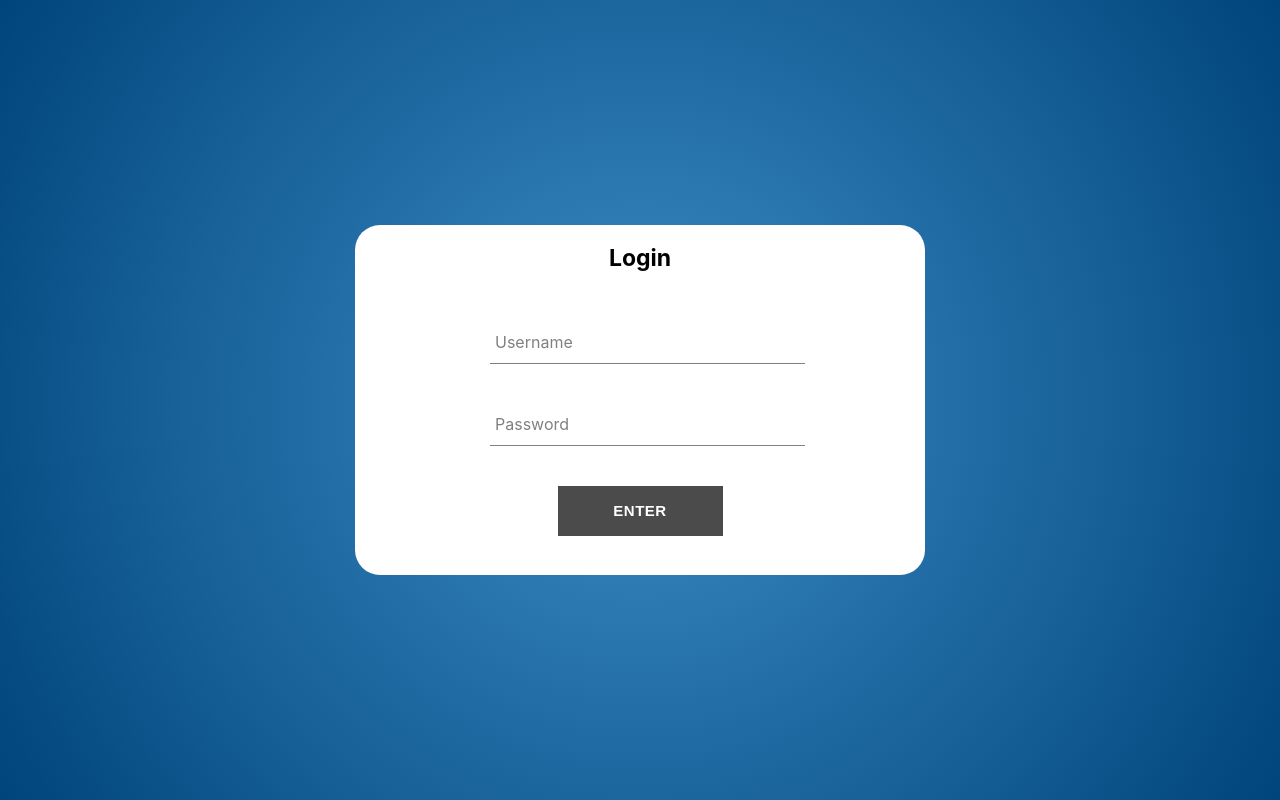
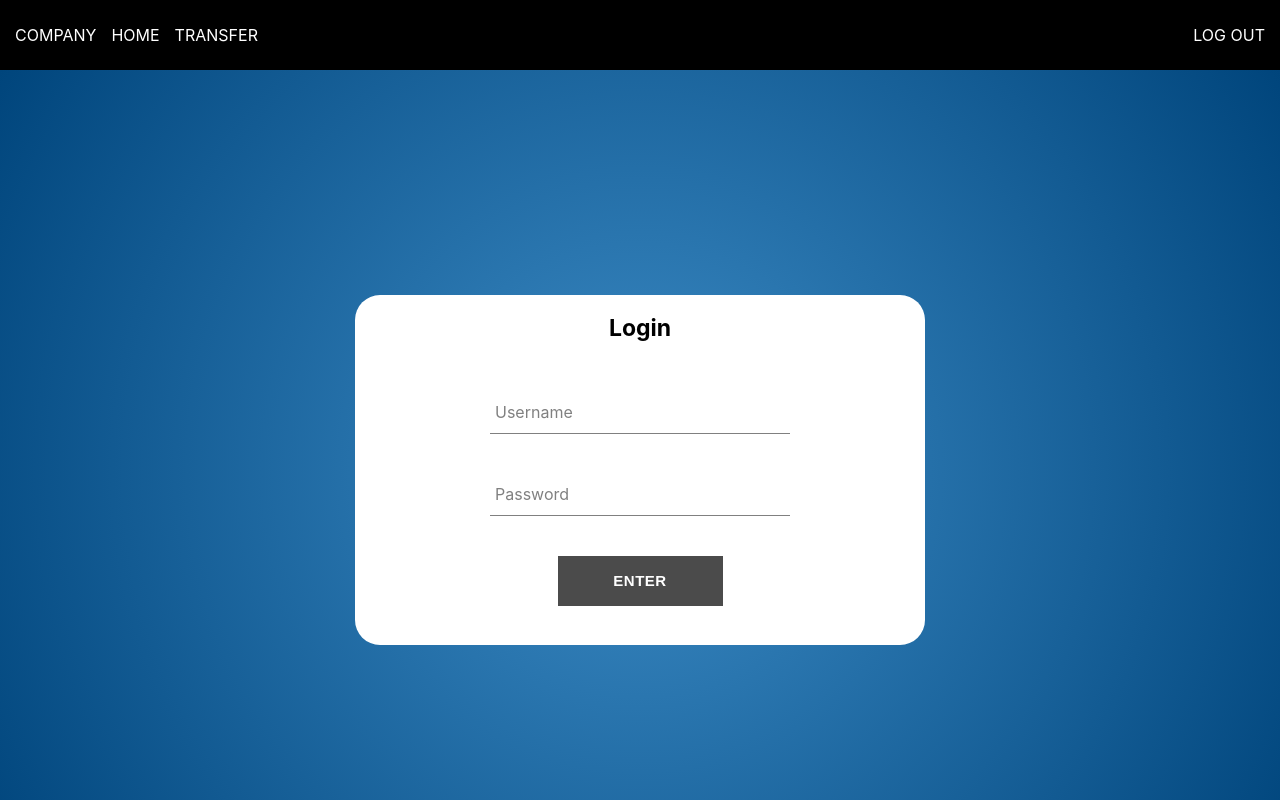
Before and after one commit to Davaliitos/Digital-Hub, a React (Create React App) app: page / in a window 1280 px wide. Built offline with nearby package versions, Linux system fonts and the light colour scheme.

Commit message:
Added Header

```diff
--- a/src/App.css
+++ b/src/App.css
@@ -2,3 +2,12 @@ input{
   margin: 0;
   padding: 0;
 }
+
+a{
+  text-decoration: none;
+  color: white;
+}
+
+*{
+  box-sizing: border-box;
+}
--- a/src/App.js
+++ b/src/App.js
@@ -5,12 +5,15 @@ import './App.css';
 
 import LoginPage from './pages/login/login.component';
 
+import Header from './components/header/header.component';
+
 
 function App() {
   return (
-    <div className="App">
+    <div>
+      <Header/>
       <Switch>
-        <Route path="/" component={LoginPage}/>
+        <Route exact path="/" component={LoginPage}/>
       </Switch>
     </div>
   );
--- /dev/null
+++ b/src/components/header/header.component.jsx
@@ -0,0 +1,25 @@
+import React from 'react';
+import { Link } from "react-router-dom";
+
+import './header.style.scss';
+
+const Header = () => (
+    <div className="header">
+        <div className="options">
+            <Link className="option" to="/">
+                COMPANY
+            </Link>
+            <Link className="option" to="/">
+                HOME
+            </Link>
+            <Link className="option" to="/">
+                TRANSFER
+            </Link>
+        </div>
+        <Link className="logout" to="/">
+            LOG OUT
+        </Link>
+    </div>
+)
+
+export default Header;
--- /dev/null
+++ b/src/components/header/header.style.scss
@@ -0,0 +1,38 @@
+.header {
+    height: 70px;
+    width: 100%;
+    display: flex;
+    justify-content: space-between;
+    background-color: black;
+    z-index: 9999;
+
+
+    .options {
+      width: 50%;
+      height: 100%;
+      display: flex;
+      align-items: center;
+      justify-content: flex-start;
+
+      .option {
+        padding-left: 15px;
+        height: 100%;
+        display: flex;
+        align-items: center;
+        cursor: pointer;
+      }
+
+    }
+
+
+
+
+    .logout {
+        display:flex;
+        align-items: center;
+        justify-content: flex-end;
+        padding-left: 15px;
+        padding-right: 15px;
+
+    }
+  }
--- a/src/components/login/login.component.jsx
+++ b/src/components/login/login.component.jsx
@@ -42,7 +42,6 @@ class Login extends React.Component {
 
   enableButton = () =>{
       const {validUsername, validPassword} = this.state;
-      console.log(validUsername, validPassword)
       return (validUsername && validPassword)
   }
 
--- a/src/components/login/login.style.scss
+++ b/src/components/login/login.style.scss
@@ -1,7 +1,7 @@
 .login{
     width: 100%;
     height: 100%;
-    position: fixed;
+    position: relative;
     left: 0;
     top: 0;
     display: flex;
--- a/src/index.js
+++ b/src/index.js
@@ -1,6 +1,7 @@
 import React from 'react';
 import ReactDOM from 'react-dom';
-import { BrowserRouter } from 'react-router-dom'
+import { BrowserRouter } from 'react-router-dom';
+
 
 
 import './index.css';
--- a/src/pages/login/login.style.scss
+++ b/src/pages/login/login.style.scss
@@ -2,7 +2,6 @@
     height: 100%;
     width: 100%;
     position: fixed;
-    background-position: 50% 0;
     background-image: radial-gradient(circle at 50% 50%, #3c8bc5 0%, #00457c 100%);
     background-repeat: no-repeat;
 }
```
Also changed, not shown: package.json (+6 -1 lines), 1 other file (tests, documents, lock files or other folders).
